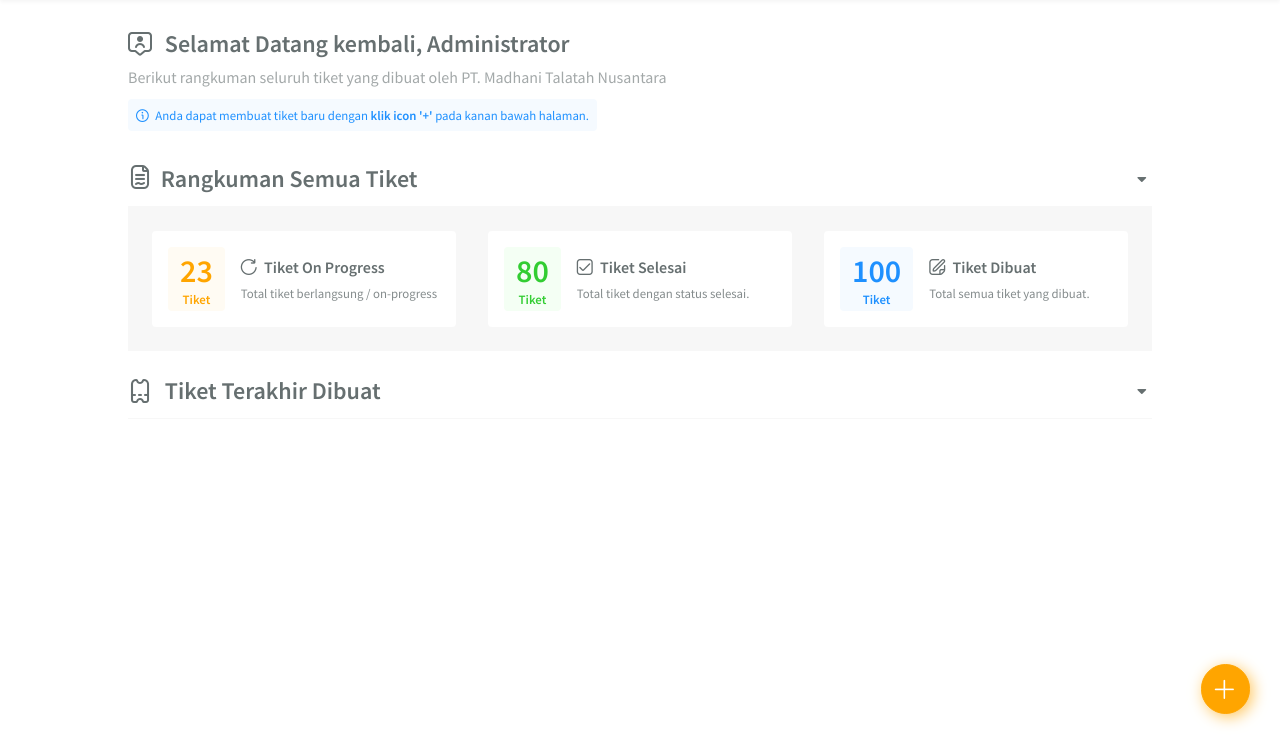
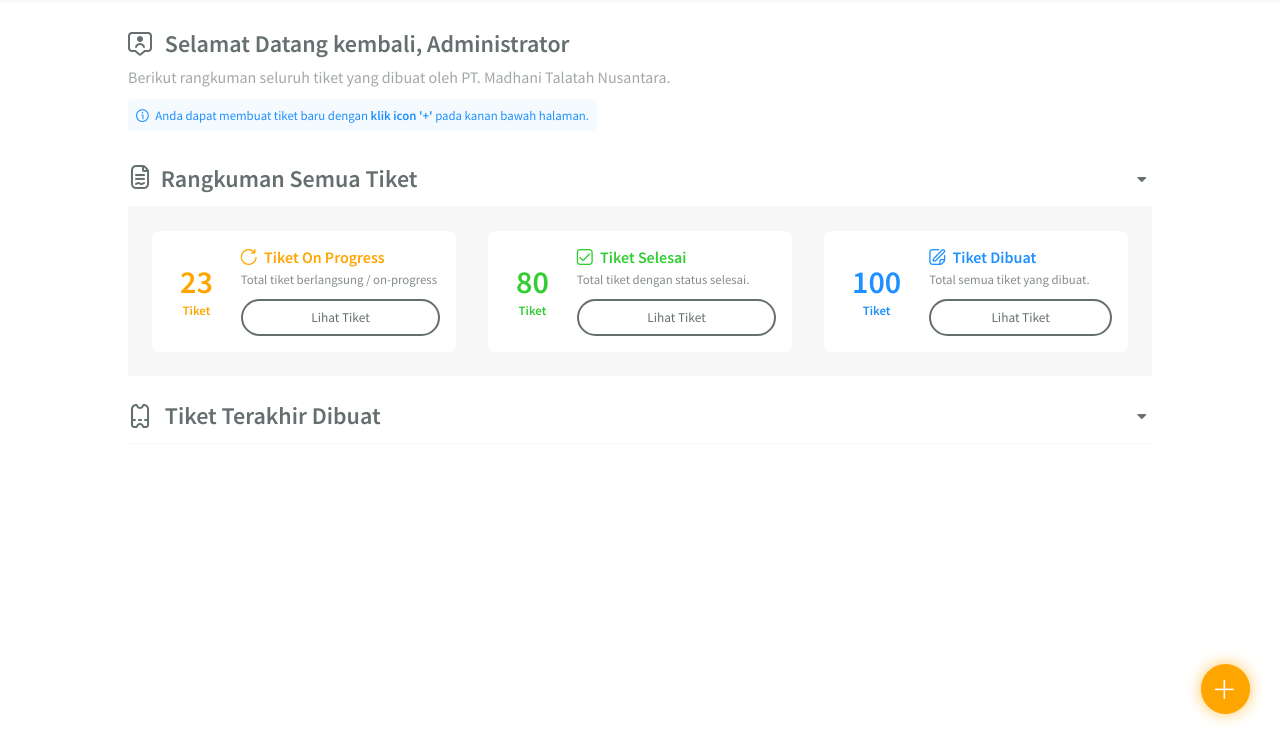
Before and after one commit to korizki/new-trakindo-ticket, a PHP site: page /pages/main.php in a window 1280 px wide. Shown: the part 56-800 px from the top of the page. Run offline with PHP 8.4, Linux system fonts and the light colour scheme; some libraries are stand-ins or nearby versions.

Commit message:
Update summary styling element page main

```diff
--- a/assets/style.css
+++ b/assets/style.css
@@ -93,7 +93,7 @@ i{
 }
 .icon{
     color: orange;
-    font-size: 1em;
+    font-size: 0.8em;
     font-weight: 600;
     margin-right: 4px;
     display: inline-block;
@@ -152,16 +152,16 @@ a{
     cursor: pointer;
     padding: 16px;
     background: white;
-    border-radius: 4px;
+    border-radius: 8px;
     display: flex;
-    align-items: center;
+    /* align-items: center; */
     gap: 16px;
     transition: all 0.3s;
 }
 .eachcontent>div>p{
     font-size: 0.8em;
     opacity: 0.8;
-    margin-top: 8px;
+    margin-top: 4px;
 }
 .eachcontent:hover{
     box-shadow: 0 0 15px 0 rgb(230,230,230);
@@ -197,7 +197,7 @@ a{
 }
 .mini{
     display: block;
-    font-size: 0.8rem;
+    font-size: 0.4em;
 }
 .fi-rr-plus{
     transform: translate(1px, 3px);
@@ -211,8 +211,8 @@ a{
     border-radius: 50px;
     background: orange;
     color: white;
-    font-size: 1.2rem;
-    box-shadow: 3px 3px 15px 0 rgb(255, 199, 96);
+    font-size: 1.2em;
+    box-shadow: 0px 0px 15px 0 rgb(255, 199, 96);
     border: 1px solid orange;
     transition: all 0.3s;
 }
@@ -224,3 +224,36 @@ a{
     display: inline-block;
     margin-top: 12px !important;
 }
+.eachcontent>div{
+    flex: 1;
+}
+.review{
+    padding: 8px 16px;
+    width: 100%;
+    background: white;
+    color: inherit;
+    border: 2px solid #666f70;
+    border-radius: 50px;
+    margin-top: 12px;
+    cursor: pointer;
+    transition: all 0.3s;
+}
+.review:hover{
+    background: #666f70;
+    color: white;
+}
+.eachcontent>h1{
+    display: flex;
+    justify-content: center;
+    flex-direction: column;
+    transform: translateY(-2px);
+}
+.colwarn{
+    color: orange;
+}
+.colgreen{
+    color: limegreen;
+}
+.colblue{
+    color: dodgerblue;
+}
--- a/pages/main.php
+++ b/pages/main.php
@@ -29,7 +29,7 @@
         <div class=content-header>
             <div class=welcom>
                 <h2><i class="fi fi-rr-comment-user trans"></i> Selamat Datang kembali, Administrator</h2>
-                <p style="opacity: 0.6">Berikut rangkuman seluruh tiket yang dibuat oleh PT. Madhani Talatah Nusantara</p>
+                <p style="opacity: 0.6">Berikut rangkuman seluruh tiket yang dibuat oleh PT. Madhani Talatah Nusantara.</p>
                 <p class="info blue inline"><i class="fi fi-rr-info"></i> Anda dapat membuat tiket baru dengan <strong>klik icon '+'</strong> pada kanan bawah halaman.</p>
             </div>
             <a>
@@ -38,24 +38,27 @@
             </a>
             <div class=sumbox>
                 <div class=eachcontent>
-                    <h1 class="progress pad">23 <span class="mini">Tiket</span></h1>
+                    <h1 class="colwarn pad">23 <span class="mini">Tiket</span></h1>
                     <div>
-                        <h4><i class="fi fi-rr-rotate-right"></i> Tiket On Progress</h4>
+                        <h4 class=colwarn><i class="fi fi-rr-rotate-right"></i> Tiket On Progress</h4>
                         <p>Total tiket berlangsung / on-progress</p>
+                        <button class=review>Lihat Tiket</button>
                     </div>
                 </div>
                 <div class=eachcontent>
-                    <h1 class="done pad">80 <span class="mini">Tiket</span></h1>
+                    <h1 class="colgreen pad">80 <span class="mini">Tiket</span></h1>
                     <div>
-                        <h4><i class="fi fi-rr-checkbox"></i> Tiket Selesai</h4>
+                        <h4 class=colgreen><i class="fi fi-rr-checkbox"></i> Tiket Selesai</h4>
                         <p>Total tiket dengan status selesai.</p>
+                        <button class=review>Lihat Tiket</button>
                     </div>
                 </div>
                 <div class=eachcontent>
-                    <h1 class="blue pad">100 <span class="mini">Tiket</span></h1>
+                    <h1 class="colblue pad">100 <span class="mini">Tiket</span></h1>
                     <div>
-                        <h4><i class="fi fi-rr-edit"></i> Tiket Dibuat</h4>
+                        <h4 class=colblue><i class="fi fi-rr-edit"></i> Tiket Dibuat</h4>
                         <p>Total semua tiket yang dibuat.</p>
+                        <button class=review>Lihat Tiket</button>
                     </div>
                 </div>
             </div>
```
